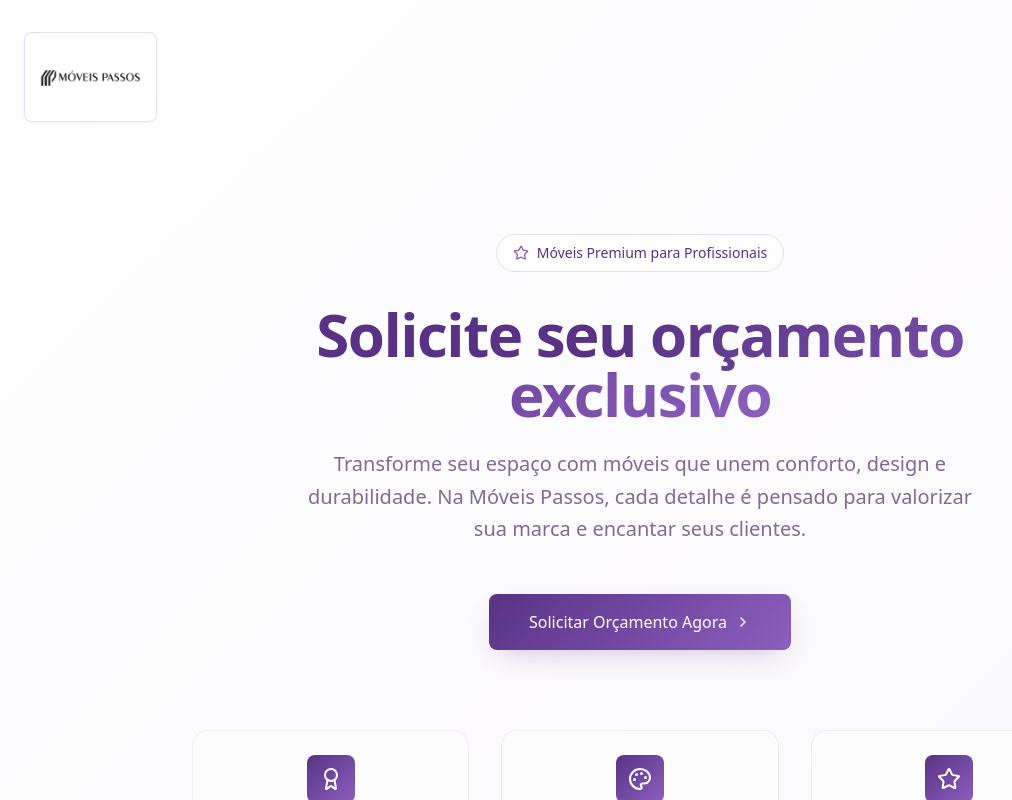
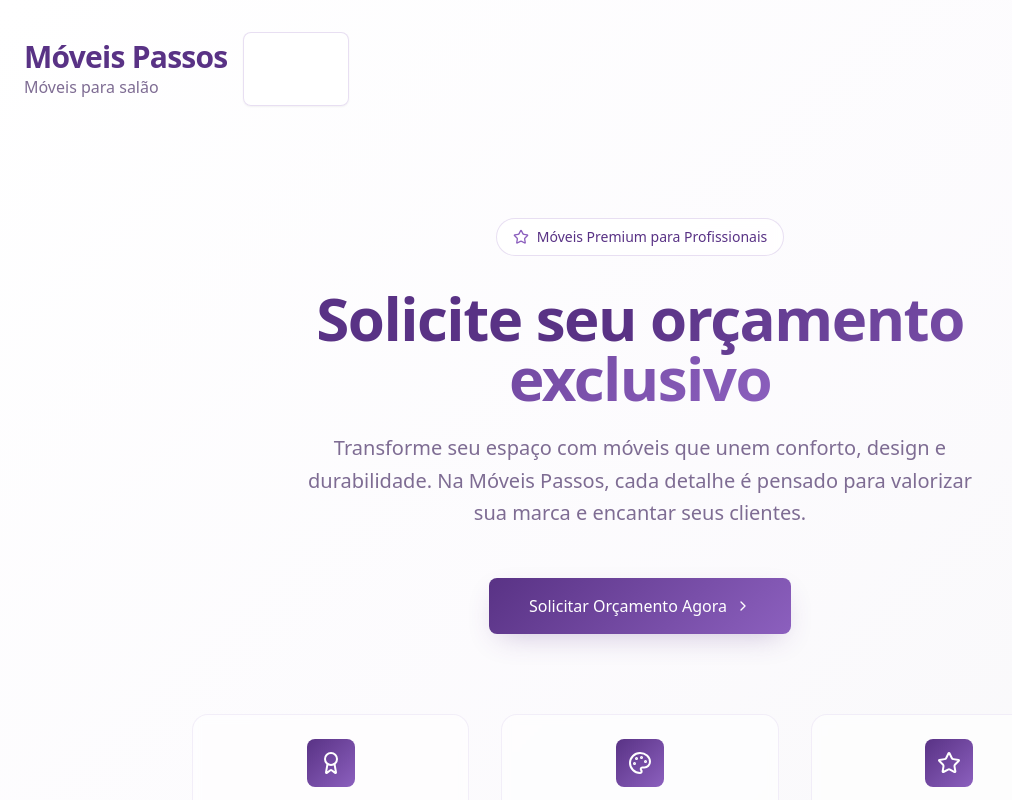
Before and after one commit to hubpassos/formulario-mp, a React (Vite) app: page / in a window 1280 px wide. Shown: the top 800 px of the page, without its empty margins (0-1012 px from the left). Built offline with nearby package versions, Linux system fonts and the light colour scheme; the HTML template or start-up script is replaced by a standard one.

Commit message:
Update header with logo

```diff
--- a/src/components/Logo.tsx
+++ b/src/components/Logo.tsx
@@ -1,13 +1,23 @@
-import logoMoveis from "@/assets/logo-moveis-passos.png";
+import logoIcon from "@/assets/logo-icon.png";
 
 const Logo = () => {
   return (
-    <div className="inline-flex p-3 bg-white/80 backdrop-blur-sm border border-brand-purple-light/20 rounded-lg shadow-sm">
-      <img
-        src={logoMoveis}
-        alt="Móveis Passos - Móveis sob medida para salões e estúdios"
-        className="h-12 md:h-16 w-auto"
-      />
+    <div className="flex items-center gap-4">
+      <div className="text-left">
+        <h1 className="text-2xl md:text-3xl font-bold text-primary">
+          Móveis Passos
+        </h1>
+        <p className="text-sm md:text-base text-muted-foreground">
+          Móveis para salão
+        </p>
+      </div>
+      <div className="p-3 bg-white/80 backdrop-blur-sm border border-brand-purple-light/20 rounded-lg shadow-sm">
+        <img
+          src={logoIcon}
+          alt="Móveis Passos - Logo"
+          className="h-10 md:h-12 w-auto"
+        />
+      </div>
     </div>
   );
 };
```
Also changed, not shown: src/assets/logo-icon.png (added).
